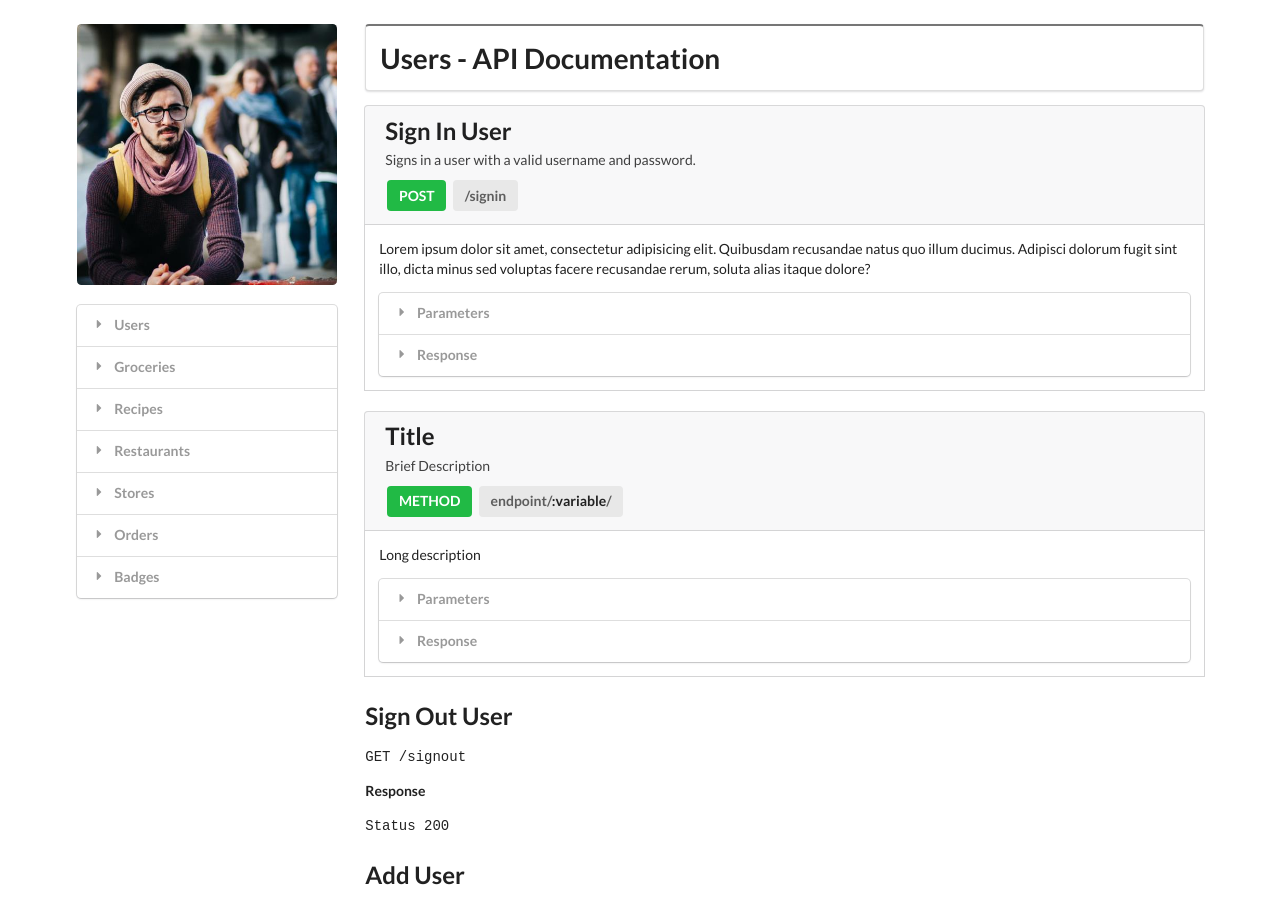
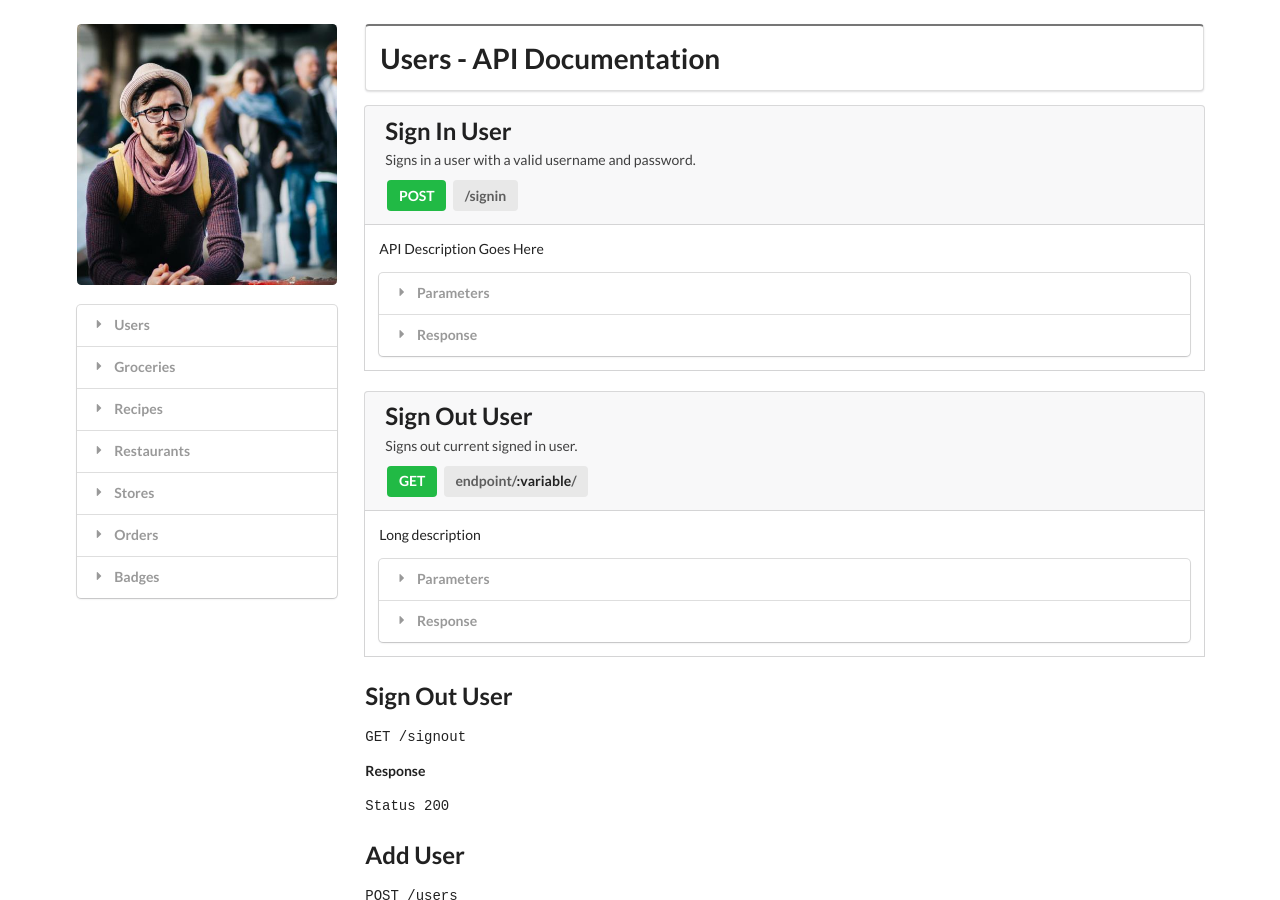
Before and after one commit to letsallchef/docs, a Jekyll site: the page built from _posts/api/2017-03-04-users.md, in a window 1280 px wide and 900 px high. Built offline with Jekyll 4.4.1, drawn with Linux system fonts in a browser that asks for light colours.

Commit message:
content changes

```diff
--- a/_posts/api/2017-03-04-users.md
+++ b/_posts/api/2017-03-04-users.md
@@ -6,7 +6,7 @@ categories: api
 layout: api
 ---
 
-<article class="api" id="">
+<article class="api" id="sign-in-user">
     <div class="ui attached message">
         <div class="header">
             <h2 class="ui header">Sign In User</h2>
@@ -20,7 +20,7 @@ layout: api
         </div>
     </div>
     <div class="ui attached fluid segment">
-        <p>Lorem ipsum dolor sit amet, consectetur adipisicing elit. Quibusdam recusandae natus quo illum ducimus. Adipisci dolorum fugit sint illo, dicta minus sed voluptas facere recusandae rerum, soluta alias itaque dolore?</p>
+        <p>API Description Goes Here</p>
         <div class="ui styled fluid accordion">
             <div class="title">
                 <i class="dropdown icon"></i>
@@ -60,11 +60,11 @@ layout: api
 <article class="api" id="">
     <div class="ui attached message">
         <div class="header">
-            <h2 class="ui header">Title</h2>
+            <h2 class="ui header">Sign Out User</h2>
         </div>
-        <p>Brief Description</p>
+        <p>Signs out current signed in user.</p>
         <div class="ui large green label">
-            METHOD
+            GET
         </div>
         <div class="ui large label">
             endpoint/<span class="variable">:variable</span>/
```
